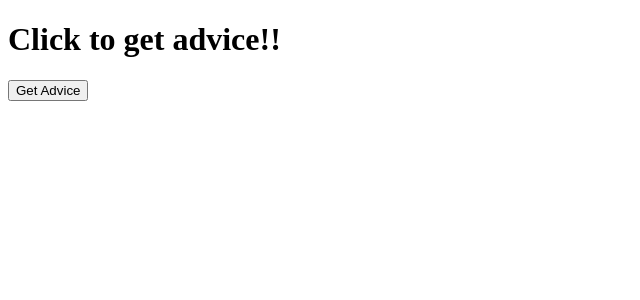
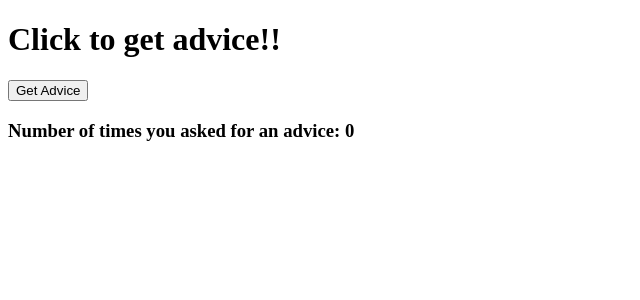
Before and after one commit to rishipgupta/getadvice, a React (Create React App) app: page / in a window 1280 px wide. Shown: the top 300 px of the page, without its empty margins (0-640 px from the left). Built offline with nearby package versions, Linux system fonts and the light colour scheme.

Commit message:
Set number of times the button is clicked

```diff
--- a/src/App.js
+++ b/src/App.js
@@ -3,12 +3,14 @@ import { useState } from "react";
 function App() {
   // Setting useState to grab the advice everytime we click button
   const [advice, setAdvice] = useState("");
+  const [count, setCount] = useState(0);
 
   async function getAdvice() {
     const obj = await fetch("https://api.adviceslip.com/advice");
     const data = await obj.json();
     // console.log(data);
     setAdvice(data.slip.advice);
+    setCount(count + 1);
   }
 
   return (
@@ -16,6 +18,7 @@ function App() {
       <h1>Click to get advice!!</h1>
       <h2>{advice}</h2>
       <button onClick={getAdvice}>Get Advice</button>
+      <h3>Number of times you asked for an advice: {count}</h3>
     </div>
   );
 }
```
